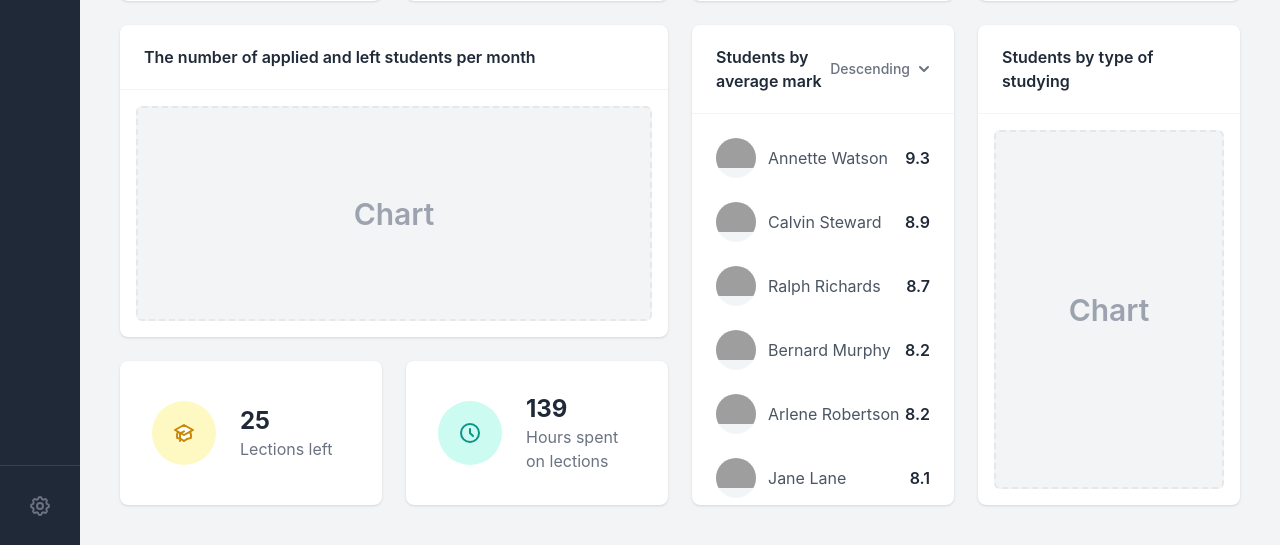
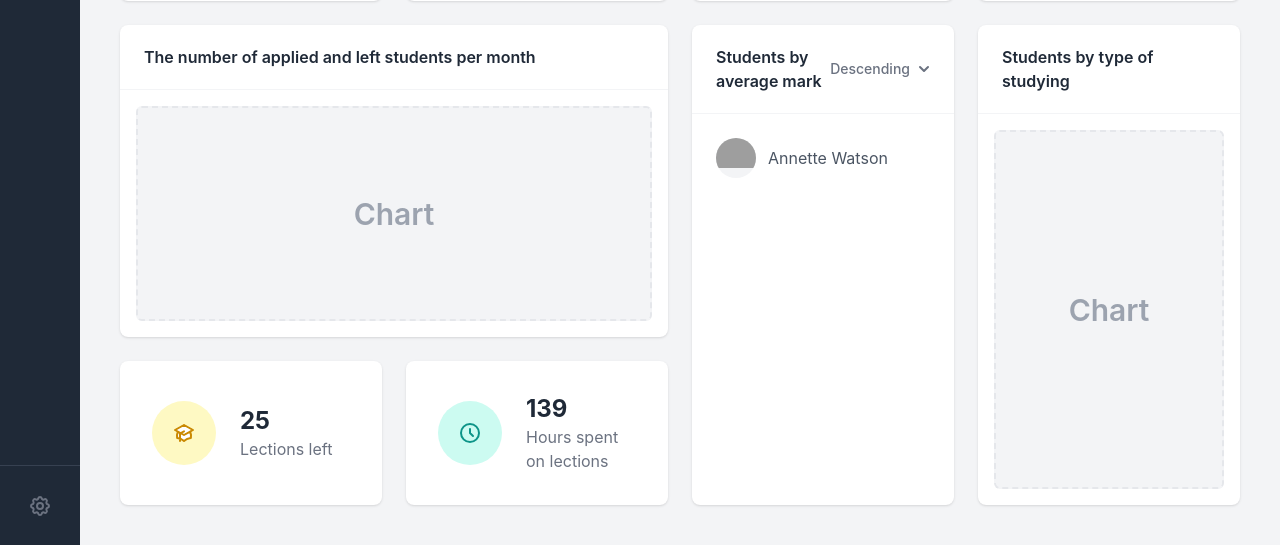
Before and after one commit to Gw3nhael51/PasswordManager, a PHP site: page /View/dashboard.php in a window 1280 px wide. Shown: the part 359-904 px from the top of the page. Run offline with PHP 8.4, Linux system fonts and the light colour scheme; a user stored in the database is signed in; some libraries are stand-ins or nearby versions; grey boxes are pictures that could not be loaded.

Commit message:
refactor: allègement de la liste d'étudiants statique

```diff
--- a/app/View/components/student_list.php
+++ b/app/View/components/student_list.php
@@ -18,56 +18,6 @@
                     <img src="https://randomuser.me/api/portraits/women/82.jpg" alt="Annette Watson">
                 </div>
                 <span class="text-gray-600">Annette Watson</span>
-                <span class="ml-auto font-semibold">9.3</span>
-            </li>
-            <li class="flex items-center">
-                <div class="h-10 w-10 mr-3 bg-gray-100 rounded-full overflow-hidden">
-                    <img src="https://randomuser.me/api/portraits/men/81.jpg" alt="Calvin Steward">
-                </div>
-                <span class="text-gray-600">Calvin Steward</span>
-                <span class="ml-auto font-semibold">8.9</span>
-            </li>
-            <li class="flex items-center">
-                <div class="h-10 w-10 mr-3 bg-gray-100 rounded-full overflow-hidden">
-                    <img src="https://randomuser.me/api/portraits/men/80.jpg" alt="Ralph Richards">
-                </div>
-                <span class="text-gray-600">Ralph Richards</span>
-                <span class="ml-auto font-semibold">8.7</span>
-            </li>
-            <li class="flex items-center">
-                <div class="h-10 w-10 mr-3 bg-gray-100 rounded-full overflow-hidden">
-                    <img src="https://randomuser.me/api/portraits/men/79.jpg" alt="Bernard Murphy">
-                </div>
-                <span class="text-gray-600">Bernard Murphy</span>
-                <span class="ml-auto font-semibold">8.2</span>
-            </li>
-            <li class="flex items-center">
-                <div class="h-10 w-10 mr-3 bg-gray-100 rounded-full overflow-hidden">
-                    <img src="https://randomuser.me/api/portraits/women/78.jpg" alt="Arlene Robertson">
-                </div>
-                <span class="text-gray-600">Arlene Robertson</span>
-                <span class="ml-auto font-semibold">8.2</span>
-            </li>
-            <li class="flex items-center">
-                <div class="h-10 w-10 mr-3 bg-gray-100 rounded-full overflow-hidden">
-                    <img src="https://randomuser.me/api/portraits/women/77.jpg" alt="Jane Lane">
-                </div>
-                <span class="text-gray-600">Jane Lane</span>
-                <span class="ml-auto font-semibold">8.1</span>
-            </li>
-            <li class="flex items-center">
-                <div class="h-10 w-10 mr-3 bg-gray-100 rounded-full overflow-hidden">
-                    <img src="https://randomuser.me/api/portraits/men/76.jpg" alt="Pat Mckinney">
-                </div>
-                <span class="text-gray-600">Pat Mckinney</span>
-                <span class="ml-auto font-semibold">7.9</span>
-            </li>
-            <li class="flex items-center">
-                <div class="h-10 w-10 mr-3 bg-gray-100 rounded-full overflow-hidden">
-                    <img src="https://randomuser.me/api/portraits/men/75.jpg" alt="Norman Walters">
-                </div>
-                <span class="text-gray-600">Norman Walters</span>
-                <span class="ml-auto font-semibold">7.7</span>
             </li>
         </ul>
     </div>
```
